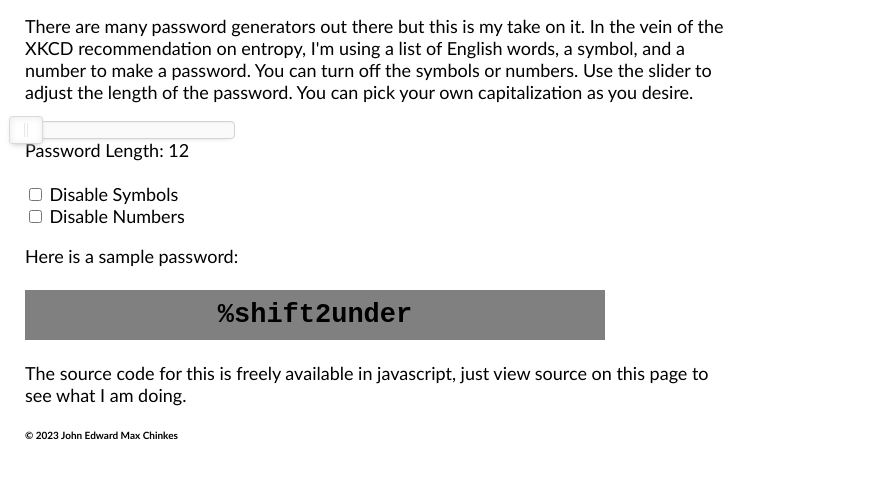
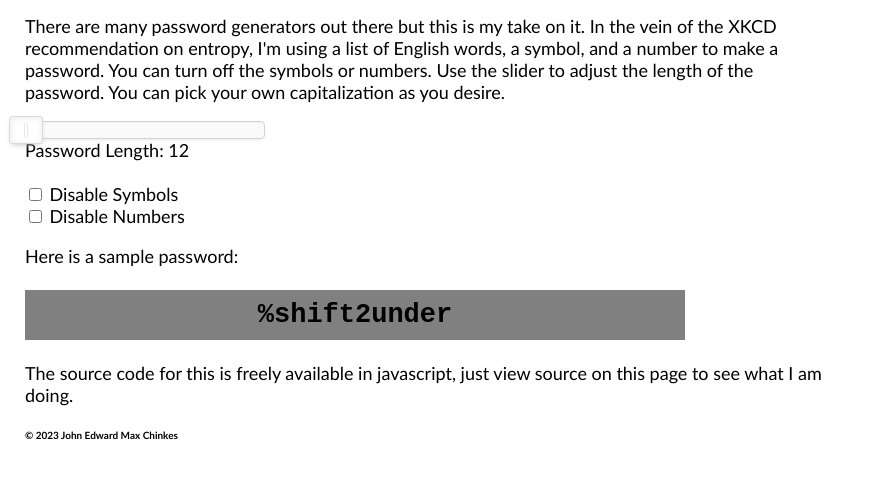
Before and after one commit to chinkes5/js-password-generator, a plain HTML site: page index.html in a window 1280 px wide. Shown: the part 156-634 px from the top of the page, without its empty margins (0-875 px from the left). Drawn offline with nearby package versions, Linux system fonts and the light colour scheme.

Commit message:
more pretty

```diff
--- a/index.html
+++ b/index.html
@@ -3,7 +3,7 @@
     body {
         font-family: 'Trebuchet MS', 'Lucida Sans Unicode', 'Lucida Grande', 'Lucida Sans', Arial, sans-serif;
         font-size: large;
-        width: 700px;
+        width: 800px;
         margin: 25px;
     }
 
@@ -86,7 +86,8 @@
 
         // Generate a new password
         var password = makePassword(value, noSymbol, noNumber);
-        document.getElementById("password").innerHTML += password + "<br/>";
+        // document.getElementById("password").innerHTML += password + "<br/>";
+        document.getElementById("password").innerHTML = password;
     }
 
     // Update password on slider change
@@ -97,7 +98,8 @@
 
         // Generate a new password
         var password = makePassword(value, noSymbol, noNumber);
-        document.getElementById("password").innerHTML += password + "<br/>";
+        // document.getElementById("password").innerHTML += password + "<br/>";
+        document.getElementById("password").innerHTML = password;
         document.getElementById("sliderLabel").innerHTML = "Password Length: " + Math.floor(value);
     });
 
```
